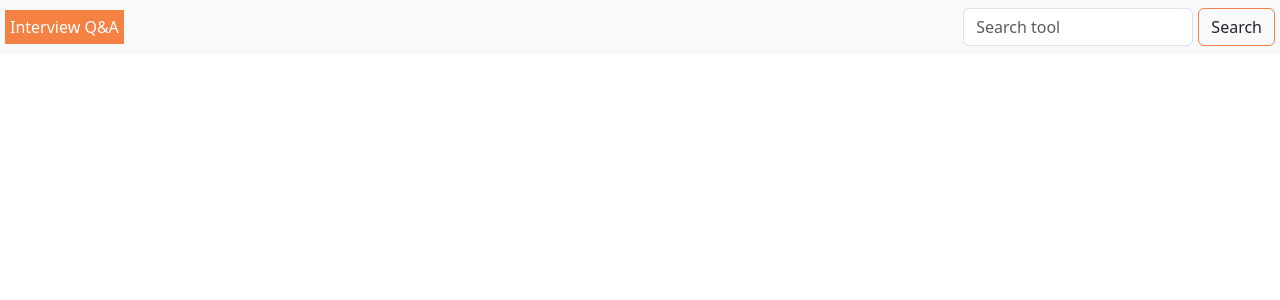
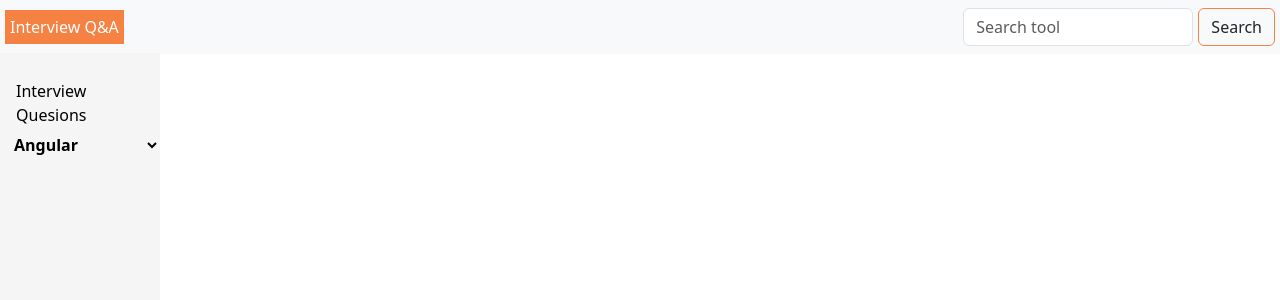
Before and after one commit to VenkyDevEnv/Q-A, an Angular app: page / in a window 1280 px wide. Shown: the top 300 px of the page. Built offline with nearby package versions, Linux system fonts and the light colour scheme.

Commit message:
Added sideNav

```diff
--- a/src/app/app.module.ts
+++ b/src/app/app.module.ts
@@ -4,9 +4,10 @@ import { BrowserModule } from '@angular/platform-browser';
 import { AppRoutingModule } from './app-routing.module';
 import { AppComponent } from './app.component';
 import { HomeComponent } from './home/home.component';
+import { SideNavComponent } from './side-nav/side-nav.component';
 
 @NgModule({
-  declarations: [AppComponent, HomeComponent],
+  declarations: [AppComponent, HomeComponent, SideNavComponent],
   imports: [BrowserModule, AppRoutingModule],
   providers: [],
   bootstrap: [AppComponent],
--- a/src/app/home/home.component.css
+++ b/src/app/home/home.component.css
@@ -1,3 +1,6 @@
+.topNav {
+  background-color: #f5f5f5;
+}
 .logo {
   width: 100px;
   height: 80px;
--- a/src/app/home/home.component.html
+++ b/src/app/home/home.component.html
@@ -20,4 +20,5 @@
       </div>
     </nav>
   </div>
+  <app-side-nav></app-side-nav>
 </div>
--- /dev/null
+++ b/src/app/side-nav/side-nav.component.css
@@ -0,0 +1,52 @@
+.sidenav {
+  height: 100%;
+  width: 160px;
+  position: fixed;
+  margin-top: 53px;
+  z-index: 1;
+  top: 0;
+  left: 0;
+  background-color: #f5f5f5;
+  overflow-x: hidden;
+  padding-top: 20px;
+}
+
+.sidenav a {
+  padding: 6px 8px 6px 16px;
+  text-decoration: none;
+  font-size: 16px;
+  display: block;
+}
+
+.sidenav a:hover {
+  color: #0000;
+}
+
+.main {
+  margin-left: 160px; /* Same as the width of the sidenav */
+  font-size: 28px; /* Increased text to enable scrolling */
+  padding: 0px 10px;
+}
+
+@media screen and (max-height: 450px) {
+  .sidenav {
+    padding-top: 15px;
+  }
+  .sidenav a {
+    font-size: 18px;
+  }
+}
+
+.sidNavHeading {
+  color: black;
+}
+
+.select {
+  text-decoration: none;
+  padding-left: 10px;
+  width: 100%;
+  margin-right: 15px;
+  border: none;
+  background-color: #f5f5f5;
+  font-weight: 600;
+}
--- /dev/null
+++ b/src/app/side-nav/side-nav.component.html
@@ -0,0 +1,9 @@
+<div class="sidenav">
+  <a class="sidNavHeading" href="#about">Interview Quesions</a>
+  <select class="select" name="cars" id="cars">
+    <option value="volvo">Angular</option>
+    <option value="saab">JavaScript</option>
+    <option value="mercedes">Python</option>
+    <option value="audi">SQL</option>
+  </select>
+</div>
```
Also changed, not shown: src/app/side-nav/side-nav.component.ts (added, +10 -0 lines), 1 other file (tests, documents, lock files or other folders).
